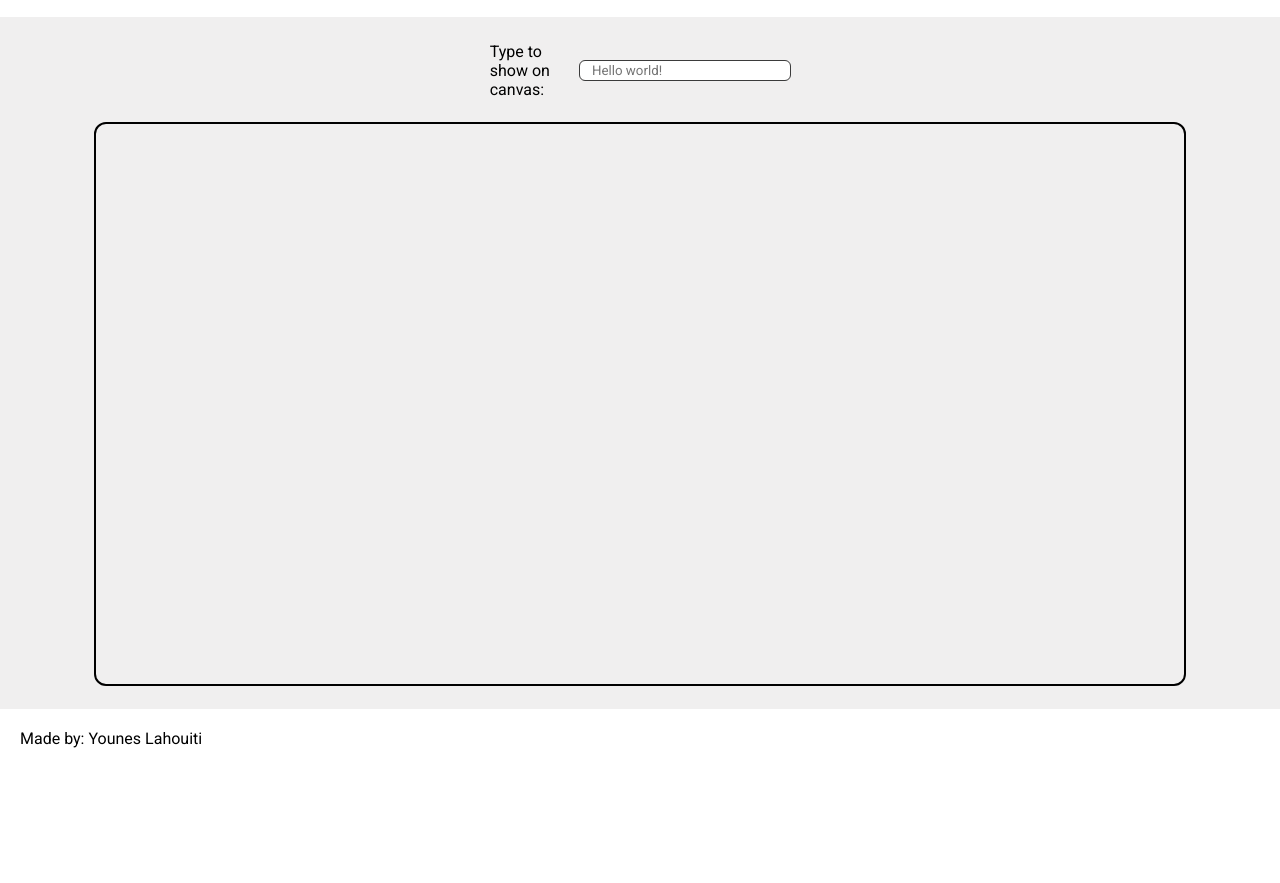
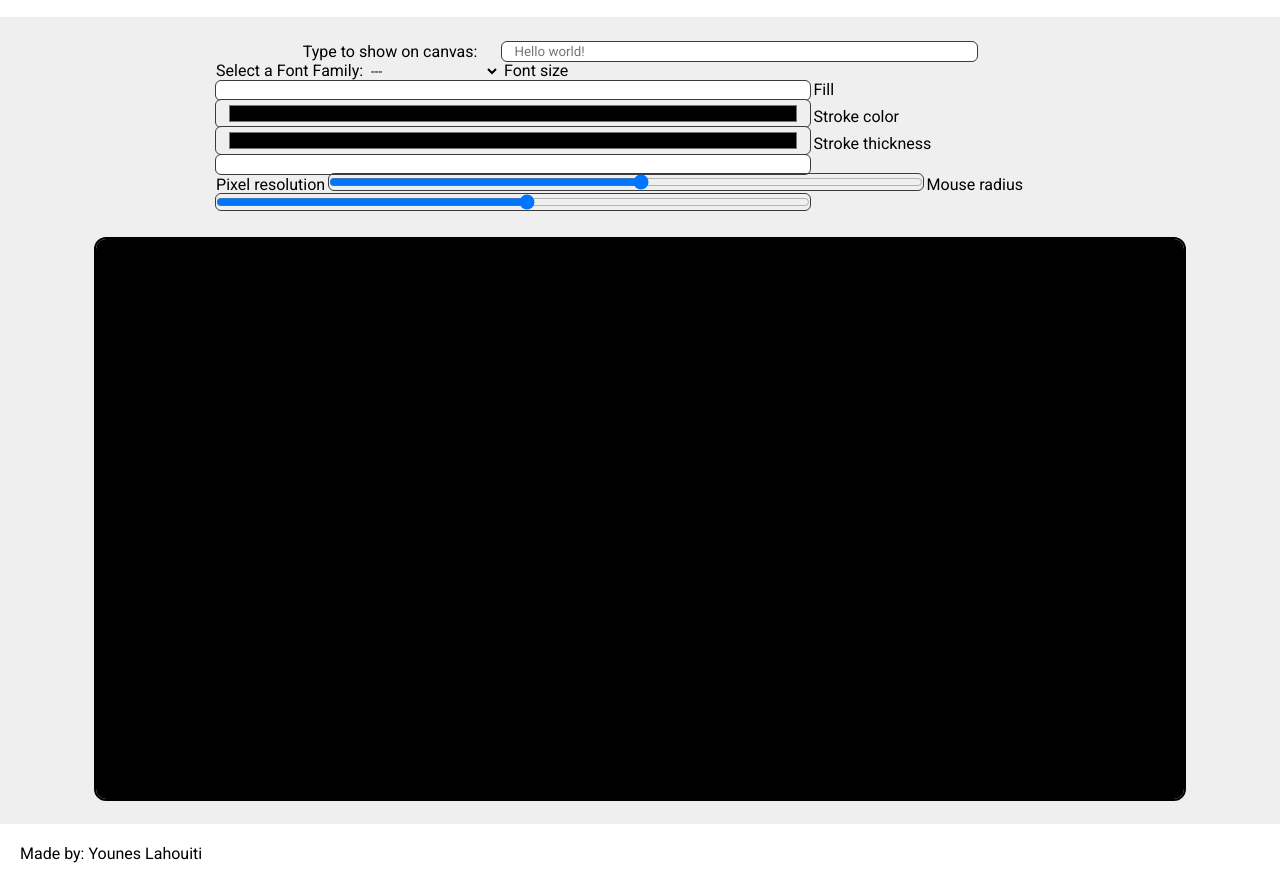
Before and after one commit to LePhenix47/Pixel-manipulation-test-2_Younes-Lahouiti, a website built with webpack: page index.html in a window 1280 px wide. Shown: the part 61-944 px from the top of the page. Before the commit the page ends 829 px from the top, so only its background shows below. Built offline with Linux system fonts and the light colour scheme.

Commit message:
Addition of more controls for the effect

```diff
--- a/index.html
+++ b/index.html
@@ -52,7 +52,52 @@
                 <input type="text" id="text" class="index__input" placeholder="Hello world!">
             </form>
 
+            <div class="index__input-controls">
+                <label for="font-family">Select a Font Family:</label>
+                <select class="index__select" id="font-family">
+                    <option class="index__option" value="">---</option>
+                    <option class="index__option" value="Arial">Arial</option>
+                    <option class="index__option" value="Arial Black">Arial Black</option>
+                    <option class="index__option" value="Helvetica">Helvetica</option>
+                    <option class="index__option" value="Times New Roman">Times New Roman</option>
+                    <option class="index__option" value="Times">Times</option>
+                    <option class="index__option" value="Courier New">Courier New</option>
+                    <option class="index__option" value="Courier">Courier</option>
+                    <option class="index__option" value="Consolas">Consolas</option>
+                    <option class="index__option" value="Verdana">Verdana</option>
+                    <option class="index__option" value="Georgia">Georgia</option>
+                    <option class="index__option" value="Palatino">Palatino</option>
+                    <option class="index__option" value="Garamond">Garamond</option>
+                    <option class="index__option" value="Bookman">Bookman</option>
+                    <option class="index__option" value="Comic Sans MS">Comic Sans MS</option>
+                    <option class="index__option" value="Tahoma">Tahoma</option>
+                    <option class="index__option" value="Trebuchet MS">Trebuchet MS</option>
+                    <option class="index__option" value="Impact">Impact</option>
+                </select>
 
+                <label for="font-size">Font size</label>
+                <input type="number" id="font-size" class="index__input" min="1" max="128" step="1" />
+
+
+                <label for="font-fill">Fill</label>
+                <input type="color" id="font-fill" class="index__input" />
+
+
+                <label for="font-stroke">Stroke color</label>
+                <input type="color" id="font-stroke" class="index__input" />
+
+                <label for="font-stroke-thickness">Stroke thickness</label>
+                <input type="number" id="font-stroke-thickness" class="index__input" min="1" max="128" step="1" />
+
+            </div>
+
+            <div class="index__range-controls">
+                <label for="pixel-resolution">Pixel resolution</label>
+                <input type="range" id="pixel-resolution" class="index__input" min="1" max="20" step="1" />
+
+                <label for="mouse-radius">Mouse radius</label>
+                <input type="range" id="mouse-radius" class="index__input" min="1" max="20" step="1" />
+            </div>
         </section>
         <section class="index__container">
             <canvas class="index__canvas">Drawn image uploaded on our canvas</canvas>
--- a/src/index.ts
+++ b/src/index.ts
@@ -58,8 +58,8 @@ function setMouseCoords(event: MouseEvent): void {
 }
 canvas.addEventListener("mousemove", setMouseCoords);
 
-let effect = new PixelEffect(canvas, textInput.value, "black", 32, "Consolas");
-// effect.createText("black", 32, "Consolas");
+let effect = new PixelEffect(canvas, textInput.value, "white", 32, "Consolas");
+// effect.createText("white", 32, "Consolas");
 /**
  * Animates the canvas by continuously rendering the pixel effect.
  *
@@ -100,7 +100,7 @@ function showTextToCanvas(event: InputEvent) {
     canvas,
     //@ts-ignore
     event.target.value,
-    "black",
+    "white",
     32,
     "Consolas"
   );
--- a/src/sass/pages/_index.scss
+++ b/src/sass/pages/_index.scss
@@ -52,7 +52,8 @@
     }
 
     &__canvas {
-        // background-color: white;
+        --bg-canvas: black;
+        background-color: var(--bg-canvas);
 
         width: 100%;
         height: 100%;
--- a/src/sass/themes/_dark-theme.scss
+++ b/src/sass/themes/_dark-theme.scss
@@ -29,7 +29,7 @@
             }
 
             &__canvas {
-                filter: invert(100%) hue-rotate(180deg);
+                // filter: invert(100%) hue-rotate(180deg);
             }
         }
 
```
Also changed, not shown: dist/index.js, dist/style.css.
